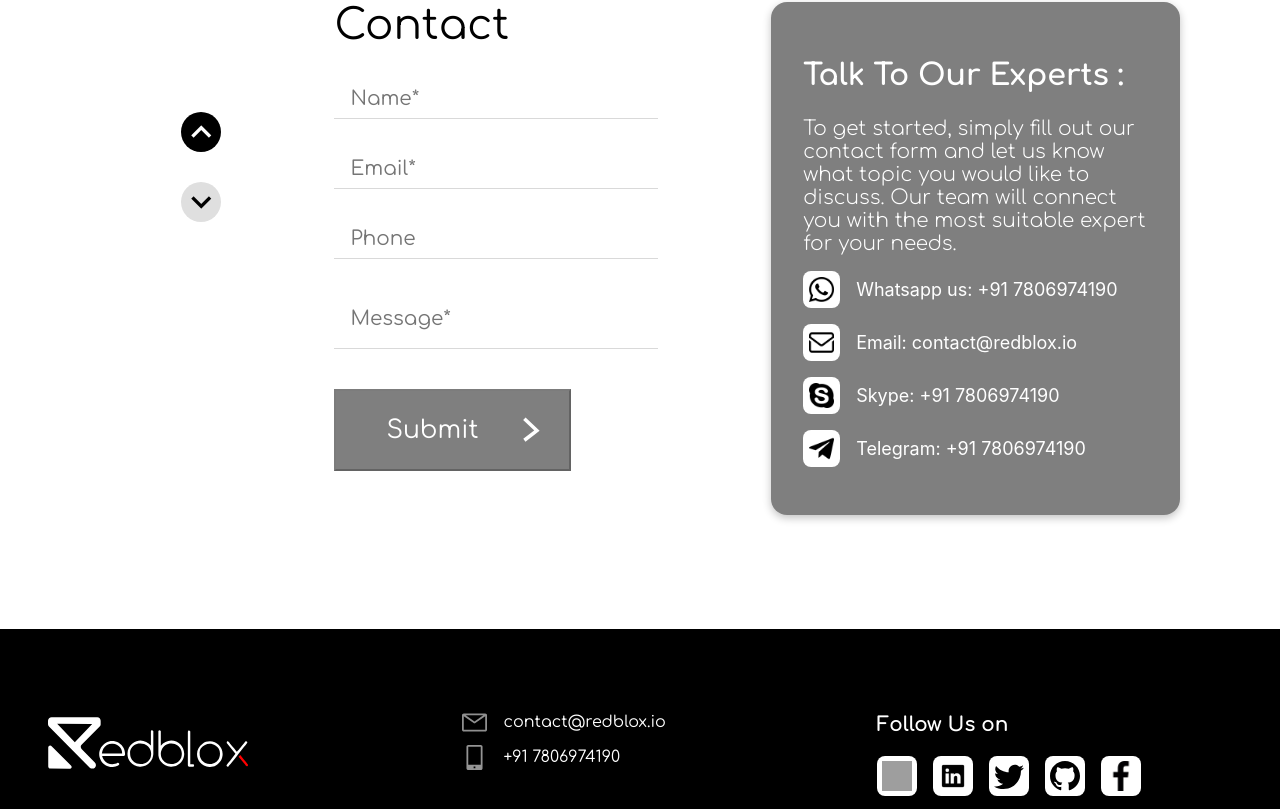
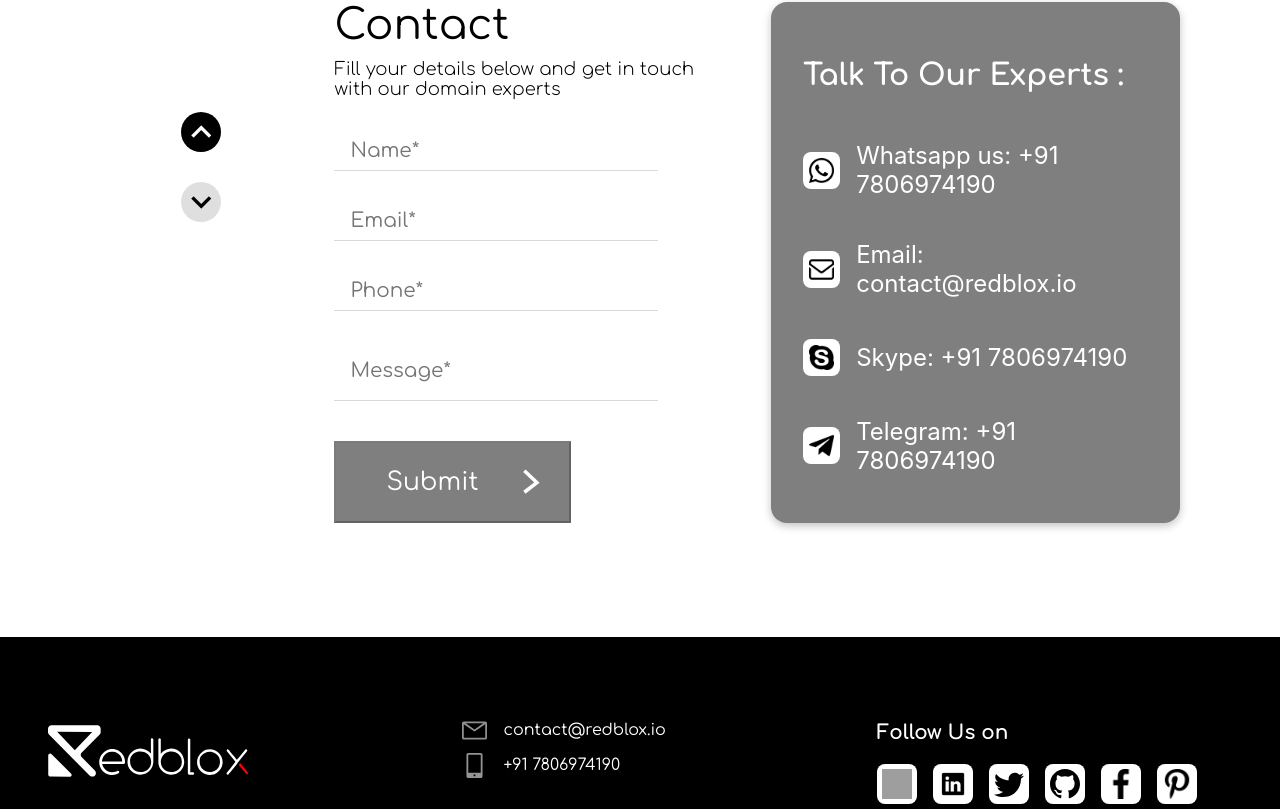
Before and after one commit to Pk-Raja-1510/website-portfolio, a Next.js app: page /blog in a window 1280 px wide. Shown: the part 2871-3680 px from the top of the page. Built offline with nearby package versions, Linux system fonts and the light colour scheme; grey boxes are pictures that could not be loaded.

Commit message:
ui correction

```diff
--- a/src/components/contacts/index.js
+++ b/src/components/contacts/index.js
@@ -83,6 +83,10 @@ const Contacts = () => {
       );
     e.preventDefault();
   };
+  const otherRoute = (url) => {
+    if (!url) return;
+    window?.open(url);
+  };
   return (
     <section className={styles.contact} id="contact">
       <div className={styles.content}>
@@ -104,6 +108,9 @@ const Contacts = () => {
         </div>
         <div className={styles.content_form_two}>
           <h2>Contact</h2>
+          <p>
+            Fill your details below and get in touch with our domain experts
+          </p>
           {!form ? (
             <Contact hooks={hooks} />
           ) : (
@@ -157,12 +164,10 @@ const Contacts = () => {
         </div>
         <div className={styles.content_form_three}>
           <h2>Talk To Our Experts :</h2>
-          <p>
-            To get started, simply fill out our contact form and let us know
-            what topic you would like to discuss. Our team will connect you with
-            the most suitable expert for your needs.
-          </p>
-          <div className={styles.form_contact_details}>
+          <div
+            className={styles.form_contact_details}
+            onClick={() => otherRoute("https://wa.me/917806974190")}
+          >
             <div>
               <Image
                 src="/static/icons/whatsapp.png"
@@ -174,7 +179,10 @@ const Contacts = () => {
             </div>
             <p>Whatsapp us: +91 7806974190</p>
           </div>
-          <div className={styles.form_contact_details}>
+          <div
+            className={styles.form_contact_details}
+            onClick={() => otherRoute("mailto:contact@redblox.io")}
+          >
             <div>
               <Image
                 src="/static/icons/gmail.png"
@@ -186,7 +194,10 @@ const Contacts = () => {
             </div>
             <p>Email: contact@redblox.io</p>
           </div>
-          <div className={styles.form_contact_details}>
+          <div
+            className={styles.form_contact_details}
+            onClick={() =>otherRoute("https://join.skype.com/invite/uNDCdDWL2v0i")}
+          >
             <div>
               <Image
                 src="/static/icons/skype.png"
--- a/src/components/footer/index.js
+++ b/src/components/footer/index.js
@@ -91,6 +91,14 @@ export const Footer = () => {
             layout="fixed"
             alt='Facebook'
           />
+          <Image
+            onClick={() => otherRoute(" https://in.pinterest.com/Redbloxsolutions/")}
+            src="/static/icons/pinterest.png"
+            height='40'
+            width='40'
+            layout="fixed"
+            alt='pinterest'
+          />
         </div>
       </div>
     </div>
--- a/src/components/form/contact.js
+++ b/src/components/form/contact.js
@@ -39,7 +39,7 @@ const Contact = ({ hooks }) => {
         <input
           ref={ref.phoneRef}
           type="number"
-          placeholder="Phone"
+          placeholder="Phone*"
           name="phone"
           value={phone}
           onChange={(e) => setPhone(e.target.value)}
--- a/src/constants/home.js
+++ b/src/constants/home.js
@@ -404,7 +404,7 @@ export const industryCoveredData = [
     alt: "Supply Chain",
     title: "Supply chain",
     content:
-      "Our Blockchain in Supply chain management improves the traceability of each component of a supply chain, such as monitoring supplier data, purchasing, product delivery, etc.",
+      "Our blockchain solution in supply chain management enhances the traceability of each component within the supply chain, including monitoring supplier data, purchases, product delivery, and more.",
   },
   {
     id: 2,
@@ -412,7 +412,7 @@ export const industryCoveredData = [
     alt: "Finance",
     title: "Finance",
     content:
-      "Our Blockchain in Finance can lead to several benefits for the industry. Our blockchain in finance service has helped you with better security and transparency, effectively control risks & Reduce costs",
+      "Our expertise in blockchain technology for finance can lead to several benefits for the industry. Our blockchain-based finance service offers improved security and transparency, effective risk control, and reduce costs.",
   },
   {
     id: 3,
@@ -420,7 +420,7 @@ export const industryCoveredData = [
     alt: "Health Care",
     title: "Healthcare",
     content:
-      "We provide a safe, decentralized network for storing medical records and blockchain in healthcare services. It is simpler to access medical records from anywhere while giving patients complete ownership over their health data.",
+      "We provide a secure and decentralized network for storing medical records and offering blockchain-based healthcare services. This enables easier access to medical records from anywhere while granting patients complete health data ownership.",
   },
   {
     id: 4,
@@ -428,7 +428,7 @@ export const industryCoveredData = [
     alt: "Retail",
     title: "Retail",
     content:
-      "Blockchain in the Retail sector builds and maintains possibilities for everyone to maintain the infrastructure. That delivers Reduce costs, increase transparency, Faster Payments & More",
+      "Blockchain in the retail sector builds and maintains possibilities for everyone to maintain the infrastructure. That delivers reduced costs, increased transparency, faster payments, and more.",
   },
   {
     id: 5,
@@ -436,7 +436,7 @@ export const industryCoveredData = [
     alt: "Gaming",
     title: "Gaming",
     content:
-      "Blockchain has created new opportunities in gaming economics. In Blockchain gaming gamers can control all in-game items, currency, and all distributions and it should be fully decentralized.",
+      "Blockchain has created new opportunities in the gaming economy. In blockchain gaming, players have control over in-game items, currency, and all distributions, making it a fully decentralized system.",
   },
   {
     id: 6,
@@ -444,7 +444,7 @@ export const industryCoveredData = [
     alt: "Real Estate",
     title: "Real Estate",
     content:
-      "Tokenization is used in blockchain real estate. Real estate assets, tokens that can be issued, purchased, and sold using blockchain platforms and cryptocurrencies represent a specific number of shares. It expedites real estate transactions and lowers crowdfunding hurdles.",
+      "Tokenization is utilized in blockchain-based real estate. Real estate assets are represented by tokens that can be issued, purchased, and sold using blockchain platforms and cryptocurrencies, representing a specific number of shares. This process streamlines real estate transactions and reduces barriers to crowdfunding.",
   },
 ];
 export const recentBlogs = [
--- a/styles/Home.module.css
+++ b/styles/Home.module.css
@@ -495,15 +495,17 @@
   font-family: Comfortaa;
   font-weight: 400;
   margin: 0;
-  margin-bottom: 30px;
+  margin-bottom: 10px;
 }
 
 .content_form_two>p {
-  font-size: 24px;
+  font-size: 18px;
   font-family: Comfortaa;
   font-weight: 300;
   width: 100%;
-  line-height: 2em;
+  margin: 0;
+  margin-bottom: 2rem;
+  max-width: 400px;
 }
 
 .content_form_two>button {
@@ -1206,7 +1208,7 @@
 
 .form_contact_details>p {
   margin: 0;
-  font-size: 18px;
+  font-size: 24px;
   color: #fff;
 }
 
@@ -2166,15 +2168,7 @@
     width: 100%;
   }
 
-  .content_form_two>p {
-    width: 100%;
-    font-family: "Comfortaa";
-    font-style: normal;
-    font-weight: 300;
-    font-size: 20px;
-    line-height: 2.5rem;
-    color: #000000;
-  }
+
 
   .content_form_two>h2 {
     font-family: "Comfortaa";
```
Also changed, not shown: pages/index.js (+19 -19 lines), public/static/icons/pinterest.png (added).
